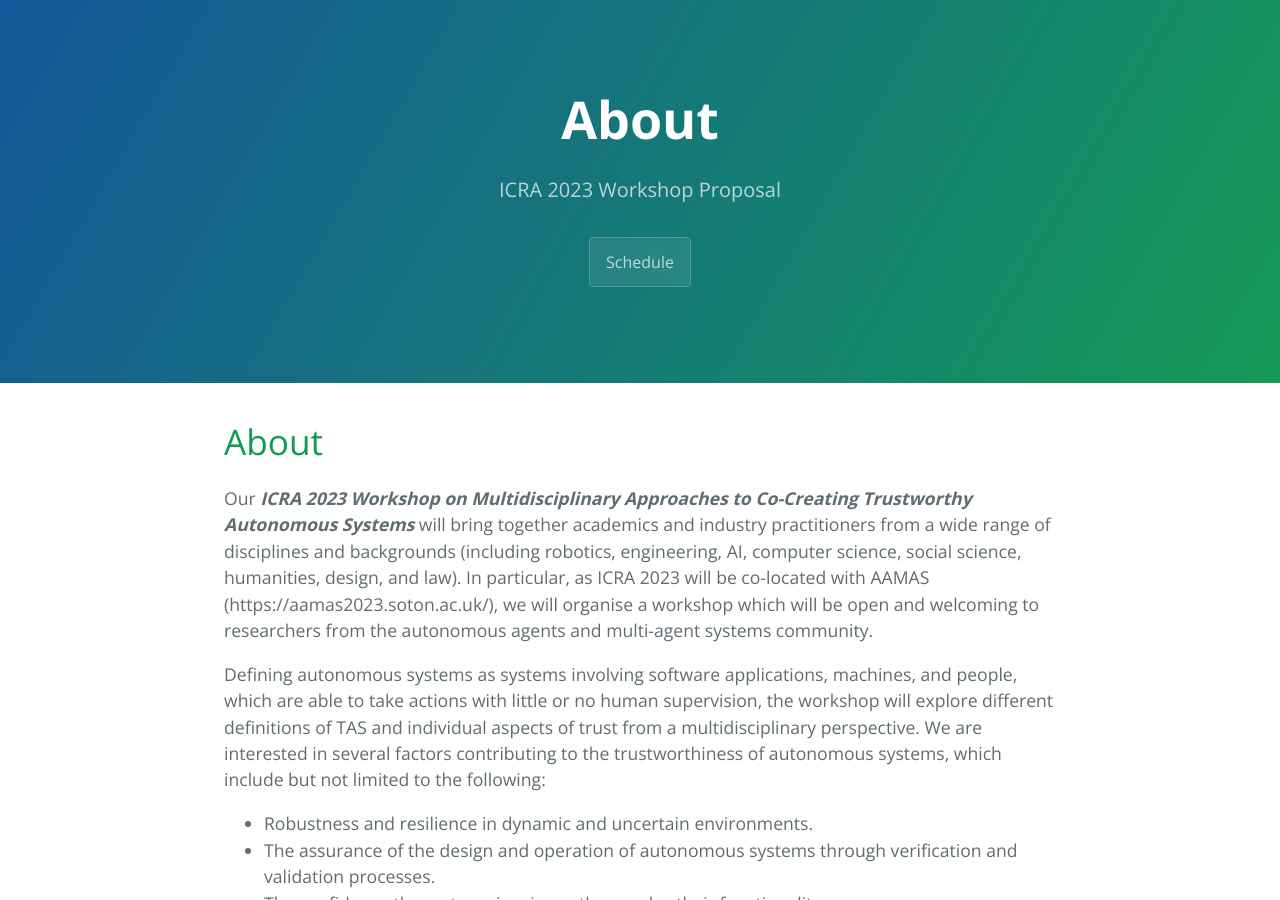
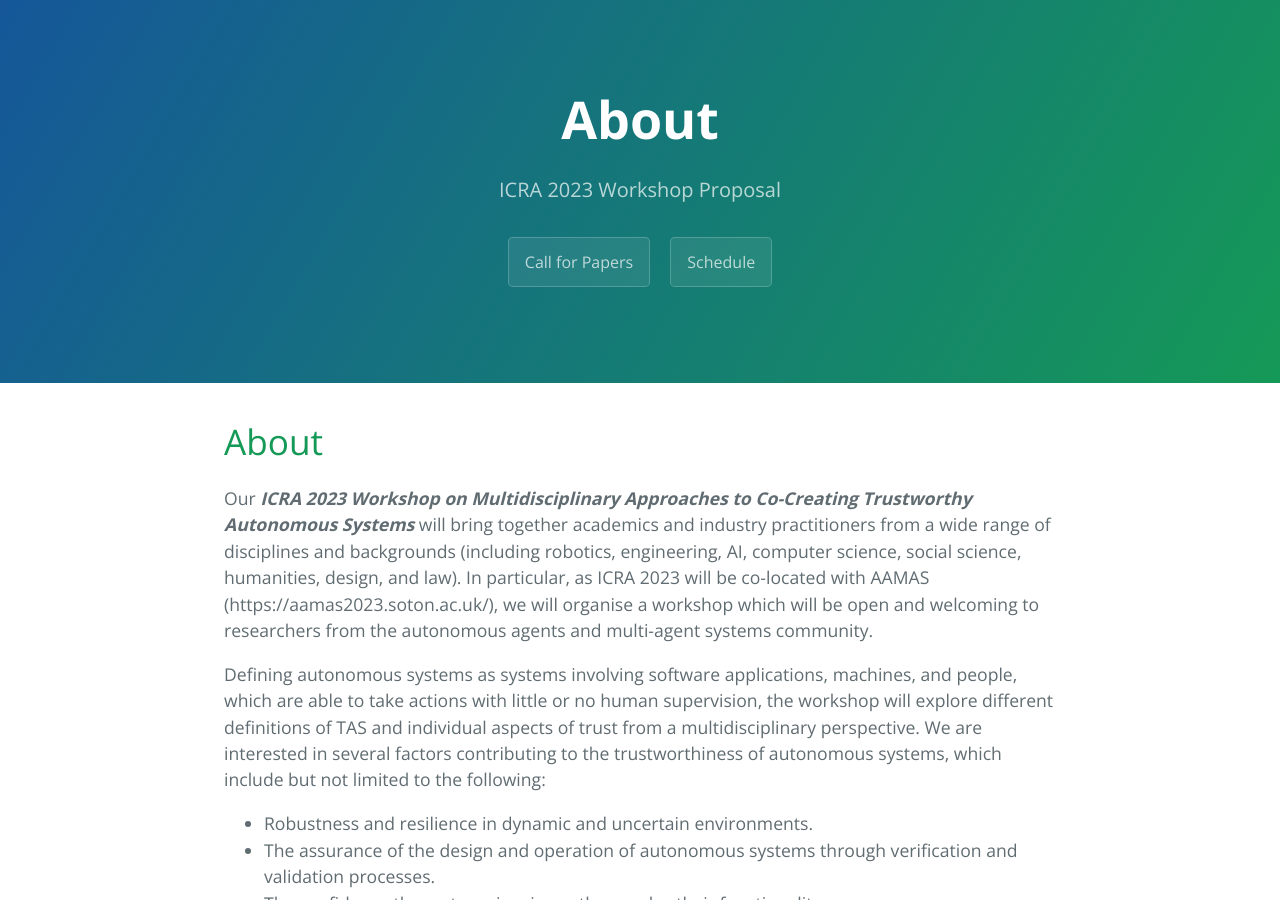
Before and after one commit to mactasworkshop/2022, a Jekyll site: the page built from index.md, in a window 1280 px wide and 900 px high. Built offline with Jekyll 4.4.1, drawn with Linux system fonts in a browser that asks for light colours; our own code applies the rules of GitHub Pages for plain Markdown files.

Commit message:
Update default.html

```diff
--- a/_layouts/default.html
+++ b/_layouts/default.html
@@ -18,6 +18,7 @@
     <header class="page-header" role="banner">
       <h1 class="project-name">{{ page.title | default: site.title | default: site.github.repository_name }}</h1>
       <h2 class="project-tagline">{{ page.description | default: site.description | default: site.github.project_tagline }}</h2>
+      <a href="# Call for Papers" class="btn">Call for Papers</a>
       <a href="{{ site.github.repository_url }}" class="btn">Schedule</a>
 
     </header>
```
